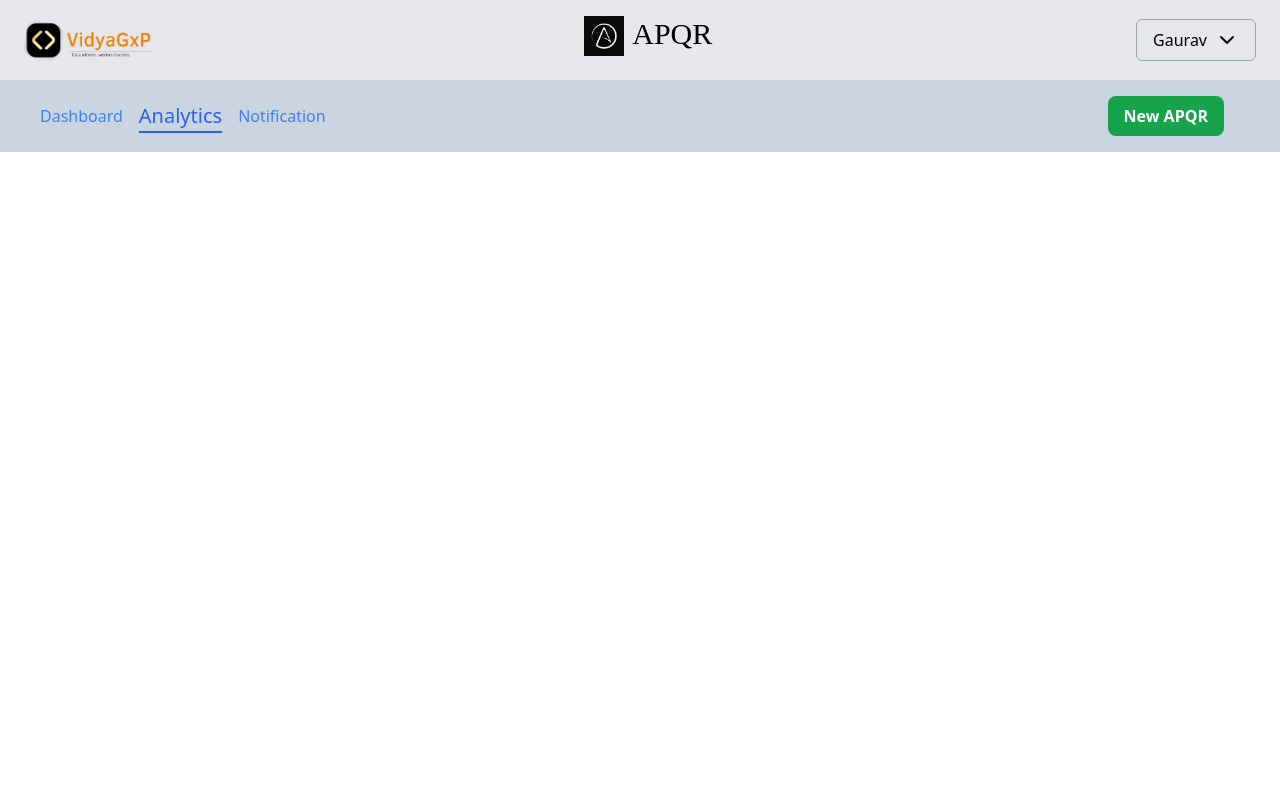
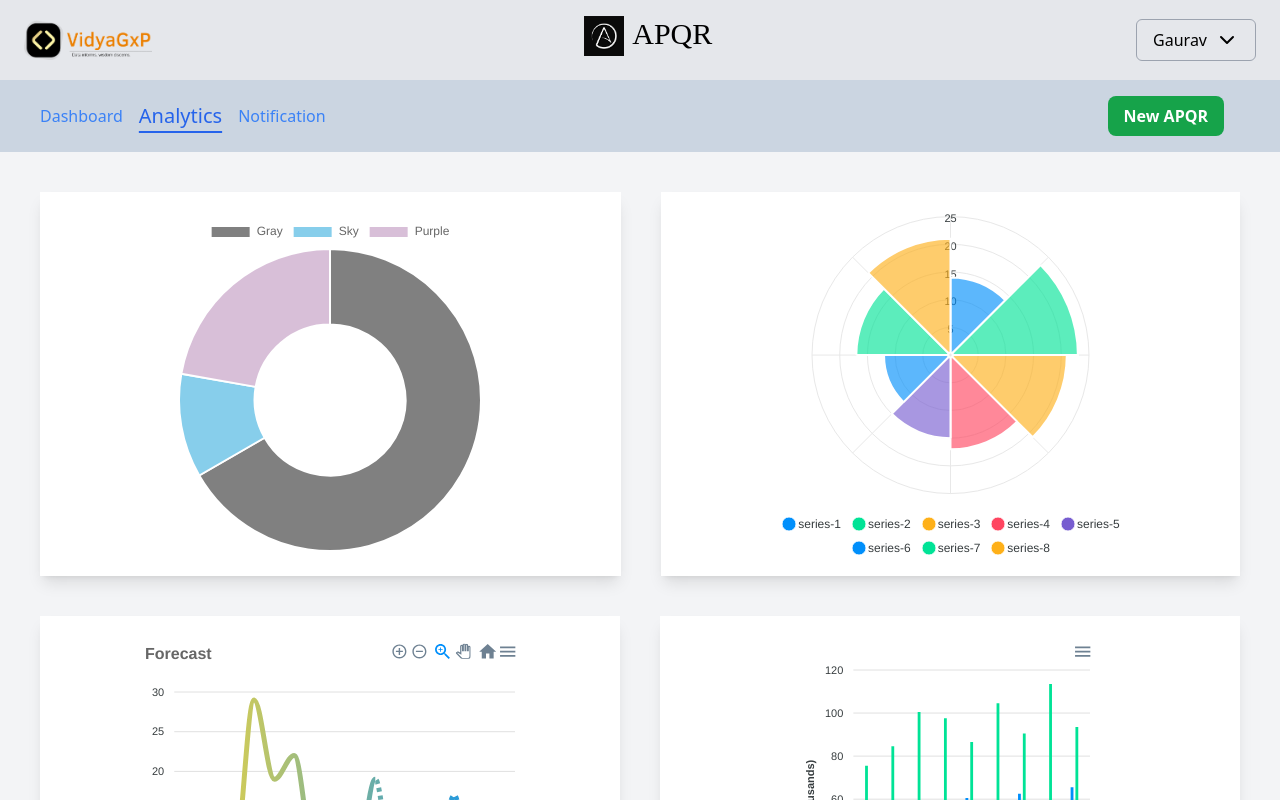
Before and after one commit to vidyagxp0/APQR--annual-product-quality-review, a React (Vite) app in the folder frontEnd/: page /analytics in a window 1280 px wide. Shown: the top 800 px of the page. Built offline with nearby package versions, Linux system fonts and the light colour scheme; a web font is replaced by a local one.

Commit message:
worked on analytics page

```diff
--- a/frontEnd/package.json
+++ b/frontEnd/package.json
@@ -10,7 +10,11 @@
     "preview": "vite preview"
   },
   "dependencies": {
+    "apexcharts": "^3.50.0",
+    "chart.js": "^4.4.3",
     "react": "^18.3.1",
+    "react-apexcharts": "^1.4.1",
+    "react-chartjs-2": "^5.2.0",
     "react-dom": "^18.3.1",
     "react-router-dom": "^6.25.1"
   },
--- a/frontEnd/src/Component/Header.jsx
+++ b/frontEnd/src/Component/Header.jsx
@@ -9,7 +9,7 @@ export default function Header() {
   };
 
   return (
-    <header className="bg-gray-200 shadow-md py-4">
+    <header className="bg-gray-200 shadow-lg py-4">
       <div className="container mx-auto px-6 flex items-center justify-between">
         {/* Logo */}
         <div className="flex items-center">
--- a/frontEnd/src/pages/Analytics.jsx
+++ b/frontEnd/src/pages/Analytics.jsx
@@ -1,13 +1,296 @@
-import React from "react";
+import React from 'react';
+import {
+  Chart as ChartJS,
+  DoughnutController,
+  ArcElement,
+  Tooltip,
+  Legend,
+} from 'chart.js';
+import { Doughnut } from 'react-chartjs-2';
+import ReactApexChart from 'react-apexcharts';
 import Header from "../Component/Header";
 import BottomHeader from "../Component/BottomHeader";
 
-export default function Analytics() {
+// Define generateData function
+const generateData = (timestamp, count, range) => {
+  return Array.from({ length: count }, () => ({
+    x: Math.floor(Math.random() * (range.max - range.min + 1)) + range.min,
+    y: Math.floor(Math.random() * (range.max - range.min + 1)) + range.min,
+    r: Math.floor(Math.random() * (range.max - range.min + 1)) + range.min
+  }));
+};
+
+// Register Chart.js components
+ChartJS.register(DoughnutController, ArcElement, Tooltip, Legend);
+
+const Analytics = () => {
+  // Data for Doughnut chart
+  const doughnutData = {
+    labels: [
+    'Gray',
+    'Sky',
+    'Purple'
+  ],
+  datasets: [{
+    label: 'My First Dataset',
+    data: [300, 50, 100],
+    backgroundColor: [
+      'rgb(128, 128, 128)',  // Gray
+      'rgb(135, 206, 235)',  // Sky Blue
+      'rgb(216, 191, 216)'   // Light Purple
+      ],
+      hoverOffset: 4
+    }]
+  };
+
+  // Data and options for new ApexCharts Polar Area chart
+  const polarAreaState = {
+    series: [14, 23, 21, 17, 15, 12, 17, 21],
+    options: {
+      chart: {
+        type: 'polarArea',
+      },
+      stroke: {
+        colors: ['#fff']
+      },
+      fill: {
+        opacity: 0.8
+      },
+      responsive: [{
+        breakpoint: 480,
+        options: {
+          chart: {
+            width: 200
+          },
+          legend: {
+            position: 'bottom'
+          }
+        }
+      }],
+      legend: {
+        position: 'bottom'
+      },
+    }
+  };
+   // Data and options for new ApexCharts Line chart
+   const lineChartState = {
+    series: [{
+      name: 'Sales',
+      data: [4, 3, 10, 9, 29, 19, 22, 9, 12, 7, 19, 5, 13, 9, 17, 2, 7, 5]
+    }],
+    options: {
+      chart: {
+        height: 350,
+        type: 'line',
+      },
+      forecastDataPoints: {
+        count: 7
+      },
+      stroke: {
+        width: 5,
+        curve: 'smooth'
+      },
+      xaxis: {
+        type: 'datetime',
+        categories: ['1/11/2000', '2/11/2000', '3/11/2000', '4/11/2000', '5/11/2000', '6/11/2000', '7/11/2000', '8/11/2000', '9/11/2000', '10/11/2000', '11/11/2000', '12/11/2000', '1/11/2001', '2/11/2001', '3/11/2001','4/11/2001' ,'5/11/2001' ,'6/11/2001'],
+        tickAmount: 10,
+        labels: {
+          formatter: function(value, timestamp, opts) {
+            return opts.dateFormatter(new Date(timestamp), 'dd MMM')
+          }
+        }
+      },
+      title: {
+        text: 'Forecast',
+        align: 'left',
+        style: {
+          fontSize: "16px",
+          color: '#666'
+        }
+      },
+      fill: {
+        type: 'gradient',
+        gradient: {
+          shade: 'dark',
+          gradientToColors: ['#FDD835'],
+          shadeIntensity: 1,
+          type: 'horizontal',
+          opacityFrom: 1,
+          opacityTo: 1,
+          stops: [0, 100, 100, 100]
+        },
+      }
+    }
+  };
+    // Data and options for new ApexCharts bar chart
+    const barChartState = {
+      series: [{
+        name: 'Net Profit',
+        data: [44, 55, 57, 56, 61, 58, 63, 60, 66]
+      }, {
+        name: 'Revenue',
+        data: [76, 85, 101, 98, 87, 105, 91, 114, 94]
+      }, {
+        name: 'Free Cash Flow',
+        data: [35, 41, 36, 26, 45, 48, 52, 53, 41]
+      }],
+      options: {
+        chart: {
+          type: 'bar',
+          height: 350
+        },
+        plotOptions: {
+          bar: {
+            horizontal: false,
+            columnWidth: '55%',
+            endingShape: 'rounded'
+          },
+        },
+        dataLabels: {
+          enabled: false
+        },
+        stroke: {
+          show: true,
+          width: 2,
+          colors: ['transparent']
+        },
+        xaxis: {
+          categories: ['Feb', 'Mar', 'Apr', 'May', 'Jun', 'Jul', 'Aug', 'Sep', 'Oct'],
+        },
+        yaxis: {
+          title: {
+            text: '$ (thousands)'
+          }
+        },
+        fill: {
+          opacity: 1
+        },
+        tooltip: {
+          y: {
+            formatter: function (val) {
+              return "$ " + val + " thousands"
+            }
+          }
+        }
+      }
+    };
+   // Data and options for new Bar chart
+const inflationChartState = {
+  series: [{
+    name: 'Inflation',
+    data: [2.3, 3.1, 4.0, 10.1, 10, 9, 3.2, 2.3, 1.4, 0.8, 0.5, 0.2]
+  }],
+  options: {
+    chart: {
+      height: 350,
+      type: 'bar',
+    },
+    plotOptions: {
+      bar: {
+        borderRadius: 10,
+        dataLabels: {
+          position: 'top', // top, center, bottom
+        },
+      }
+    },
+    dataLabels: {
+      enabled: true,
+      formatter: function (val) {
+        return val + "%";
+      },
+      offsetY: -20,
+      style: {
+        fontSize: '12px',
+        colors: ["#304758"]
+      }
+    },
+    xaxis: {
+      categories: ["Jan", "Feb", "Mar", "Apr", "May", "Jun", "Jul", "Aug", "Sep", "Oct", "Nov", "Dec"],
+      position: 'top',
+      axisBorder: {
+        show: false
+      },
+      axisTicks: {
+        show: false
+      },
+      crosshairs: {
+        fill: {
+          type: 'gradient',
+          gradient: {
+            colorFrom: '#D8E3F0',
+            colorTo: '#BED1E6',
+            stops: [0, 100],
+            opacityFrom: 0.4,
+            opacityTo: 0.5,
+          }
+        }
+      },
+      tooltip: {
+        enabled: true,
+      }
+    },
+    yaxis: {
+      axisBorder: {
+        show: false
+      },
+      axisTicks: {
+        show: false,
+      },
+      labels: {
+        show: false,
+        formatter: function (val) {
+          return val + "%";
+        }
+      }
+    },
+    title: {
+      text: 'Monthly Inflation in Argentina, 2002',
+      floating: true,
+      offsetY: 330,
+      align: 'center',
+      style: {
+        color: '#444'
+      }
+    }
+  }
+};
+
+
+
   return (
     <>
+    <div className="bg-gray-100 min-h-screen">
       <Header />
       <BottomHeader />
-      {/* <div className=""></div> */}
-    </>
+      <div className="flex flex-row  justify-center items-center gap-10  m-10">
+
+           <div className=" chart-container flex flex-wrap justify-center items-center w-1/2 h-96 bg-white shadow-lg p-6">
+            <Doughnut data={doughnutData} />
+           </div>
+
+          <div className="line1chart-container flex w-1/2 justify-center items-center bg-white shadow-lg h-96 ">
+            <ReactApexChart options={polarAreaState.options} series={polarAreaState.series} type="polarArea" width="425px" />
+          </div>
+      </div>
+
+
+      <div className="flex flex-row justify-center items-center gap-10 m-10">
+          <div className="chart-container flex justify-center items-center w-1/2 bg-white shadow-lg p-6">
+            <ReactApexChart options={lineChartState.options} series={lineChartState.series} type="line" height={350} width={390} />
+          </div>
+          <div className="line4 chart-container flex justify-center items-center w-1/2 bg-white shadow-lg p-6">
+            <ReactApexChart className="p-34" options={barChartState.options} series={barChartState.series} type="bar" height={350} />
+          </div>
+        </div>
+
+      <div className="line5 flex flex-row justify-center items-center gap-10 m-10">
+        <div className="chart-container flex justify-center items-center w-1/2 bg-white shadow-lg p-6">
+        <ReactApexChart options={inflationChartState.options} series={inflationChartState.series} type="bar" height={350} width={400} />
+        </div>
+      </div>
+      </div>
+  </>
   );
-}
+};
+
+export default Analytics;
```
Also changed, not shown: 1 other file (tests, documents, lock files or other folders).
